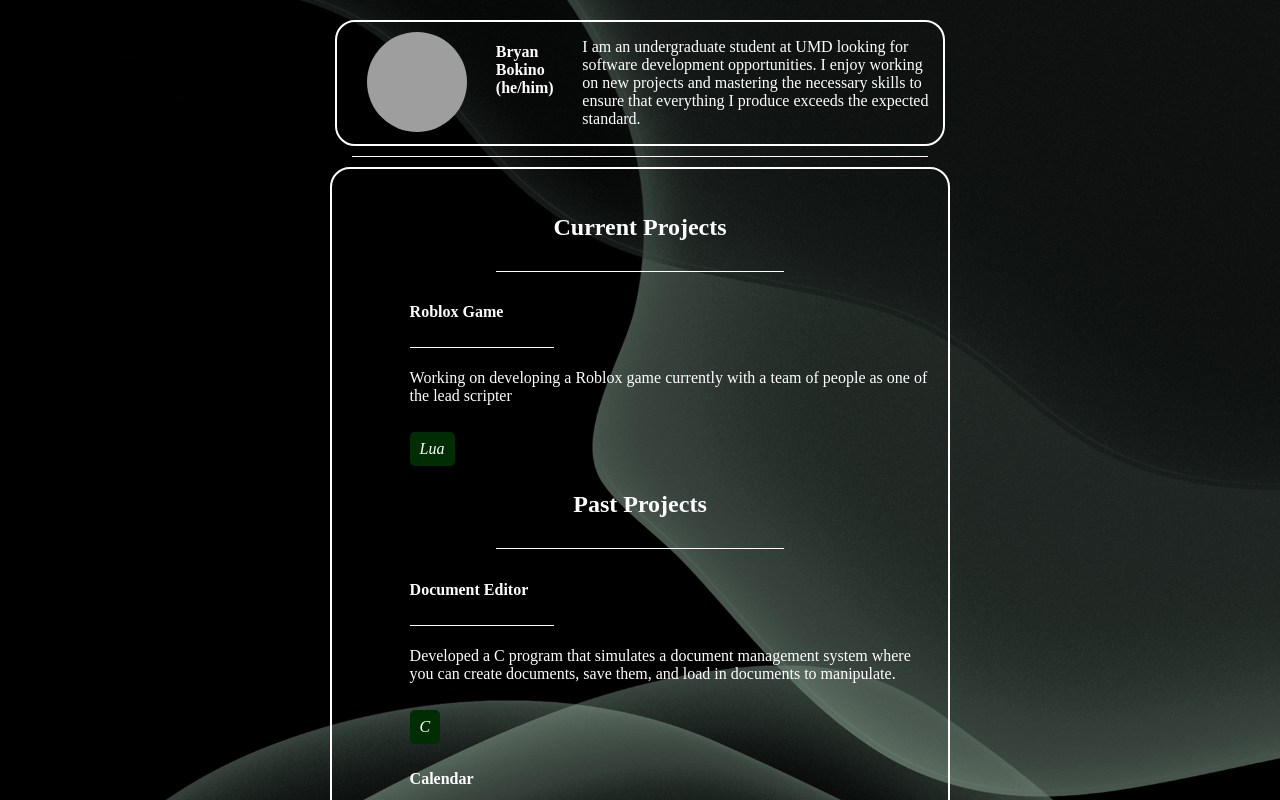
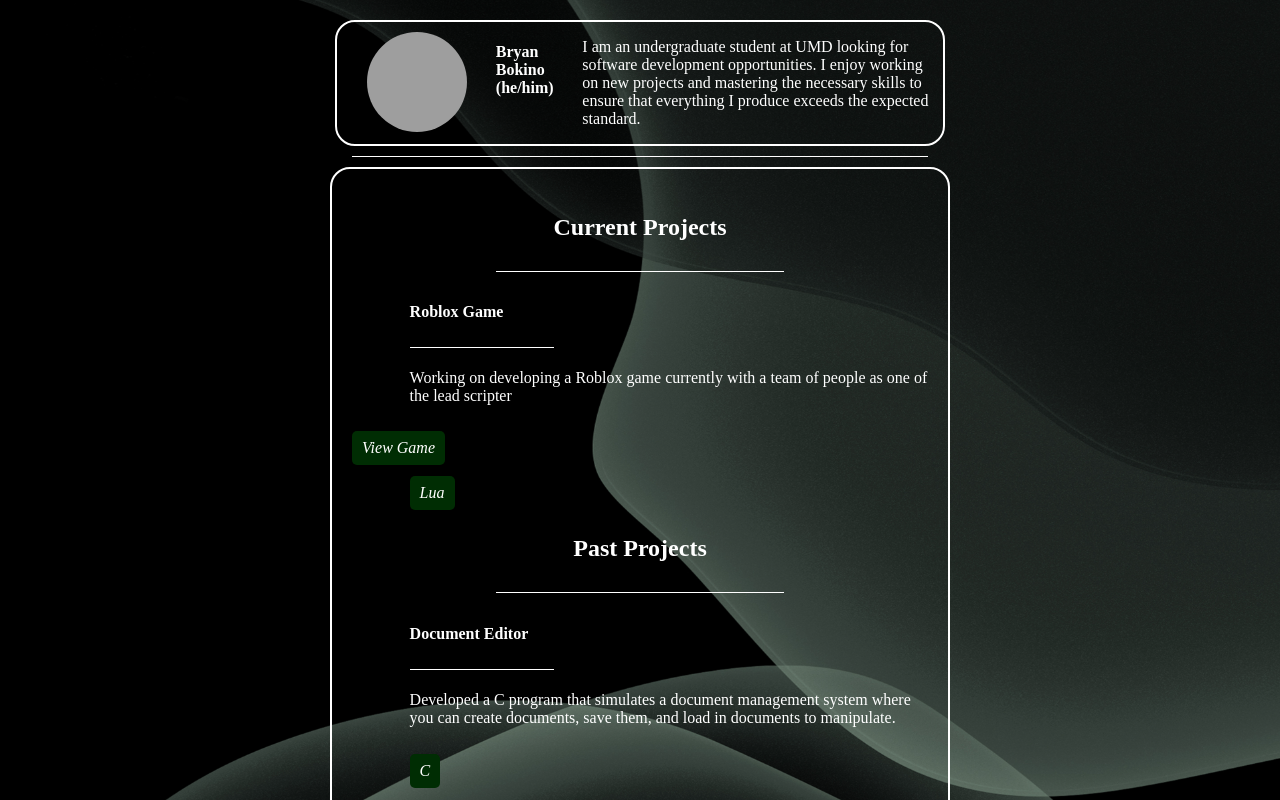
Before and after one commit to Mbokeno/2DPortfolio, a React (Vite) app: page / in a window 1280 px wide. Built offline with nearby package versions, Linux system fonts and the light colour scheme; grey boxes are pictures that could not be loaded.

Commit message:
Add Roblox game link to Current Projects section

```diff
--- a/src/components/Hero.jsx
+++ b/src/components/Hero.jsx
@@ -62,6 +62,7 @@ const Hero = () => {
                             <InnerHeading variants={itemVariants}>Roblox Game</InnerHeading>
                             <HorizontalLineInner variants={itemVariants}/>
                             <InnerText variants={itemVariants}>Working on developing a Roblox game currently with a team of people as one of the lead scripter</InnerText>
+                            <ResumeLink variants={itemVariants} href="https://www.roblox.com/games/102445664248118/One-Piece-Demo-Title" target="_blank" rel="noopener noreferrer"><AdaptiveBackgroundText>View Game</AdaptiveBackgroundText></ResumeLink>
                             <List variants={itemVariants}><AdaptiveBackgroundText>Lua</AdaptiveBackgroundText></List>
 
                         </Section>
```
